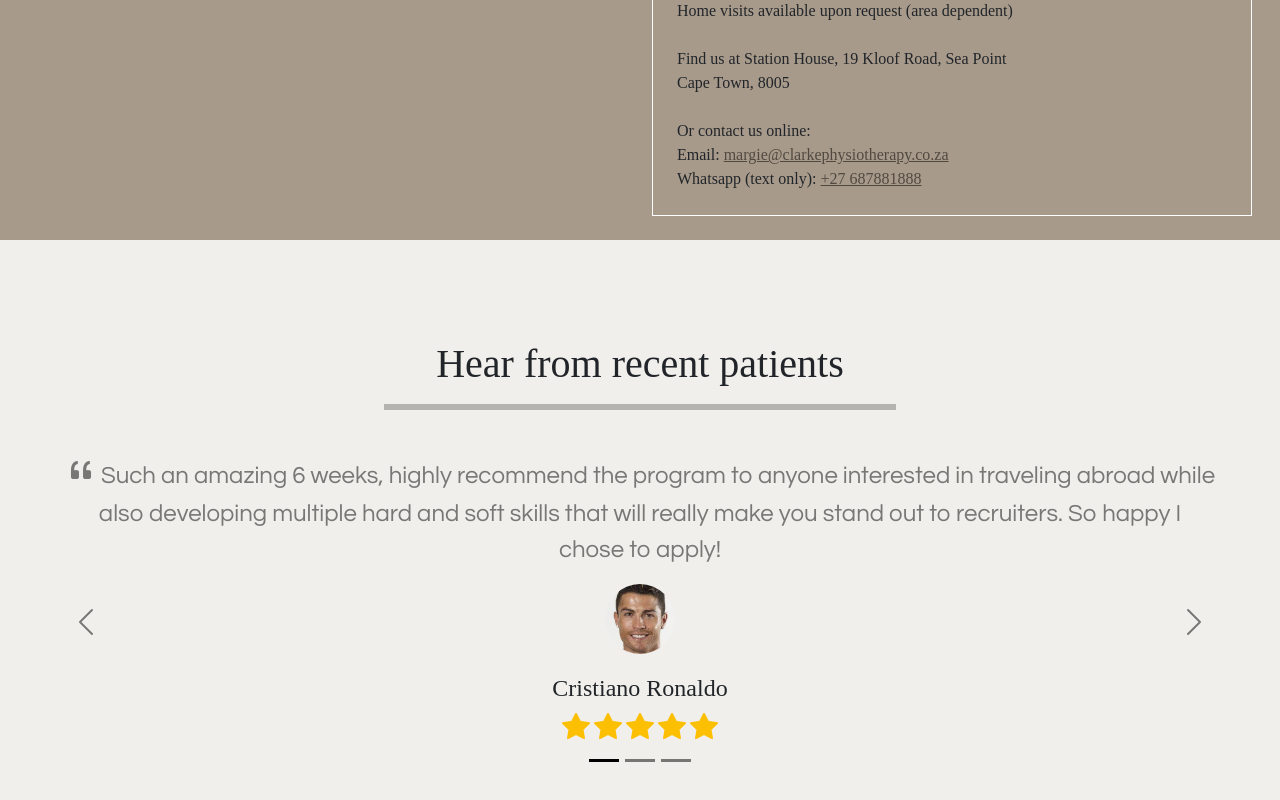
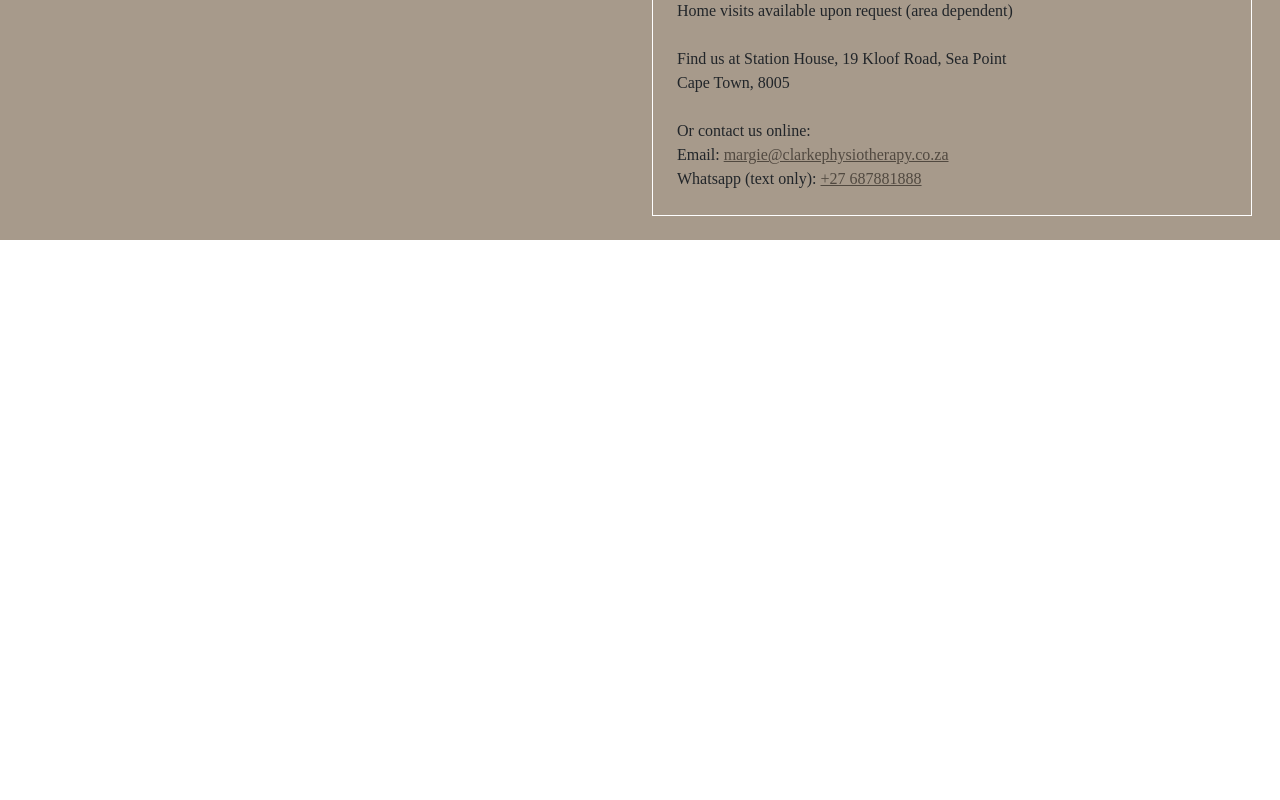
Before and after one commit to MargsCP/margscp.github.io, a React (Create React App) app in the folder clarke-physio/: page / in a window 1280 px wide. Shown: the part 4052-4852 px from the top of the page. After the commit the page ends 4292 px from the top, so only its background shows below. Built offline with nearby package versions, Linux system fonts and the light colour scheme; a web font is replaced by a local one.

Commit message:
Updated Documentation

```diff
--- a/clarke-physio/src/components/pages/HomePage.js
+++ b/clarke-physio/src/components/pages/HomePage.js
@@ -14,6 +14,12 @@ export default function HomePage() {
    There is an alternative photograph fold imported that has two photos instead of one
    in case you wish to replace it or to add a second photo fold
 
+   The testimonials sections was commented out, once actual clients have provided some testimonials, uncomment it out and feel free to readjust the order of the fold on the website
+
+   If any images appear to be stretched abnormally that we've missed, add in an "objectFit: cover" attribute to the image.
+   Please see either the #title-img in styles.css or the first image in AboutPage.js file as reference
+
+
   */
 
   return (
@@ -25,7 +31,7 @@ export default function HomePage() {
         <PhotoSection/>
         <ServicesPage/>
         <Booking/>
-        <Testimonials/>
+        {/* <Testimonials/> */}
       </div>
     </>
   );
```
